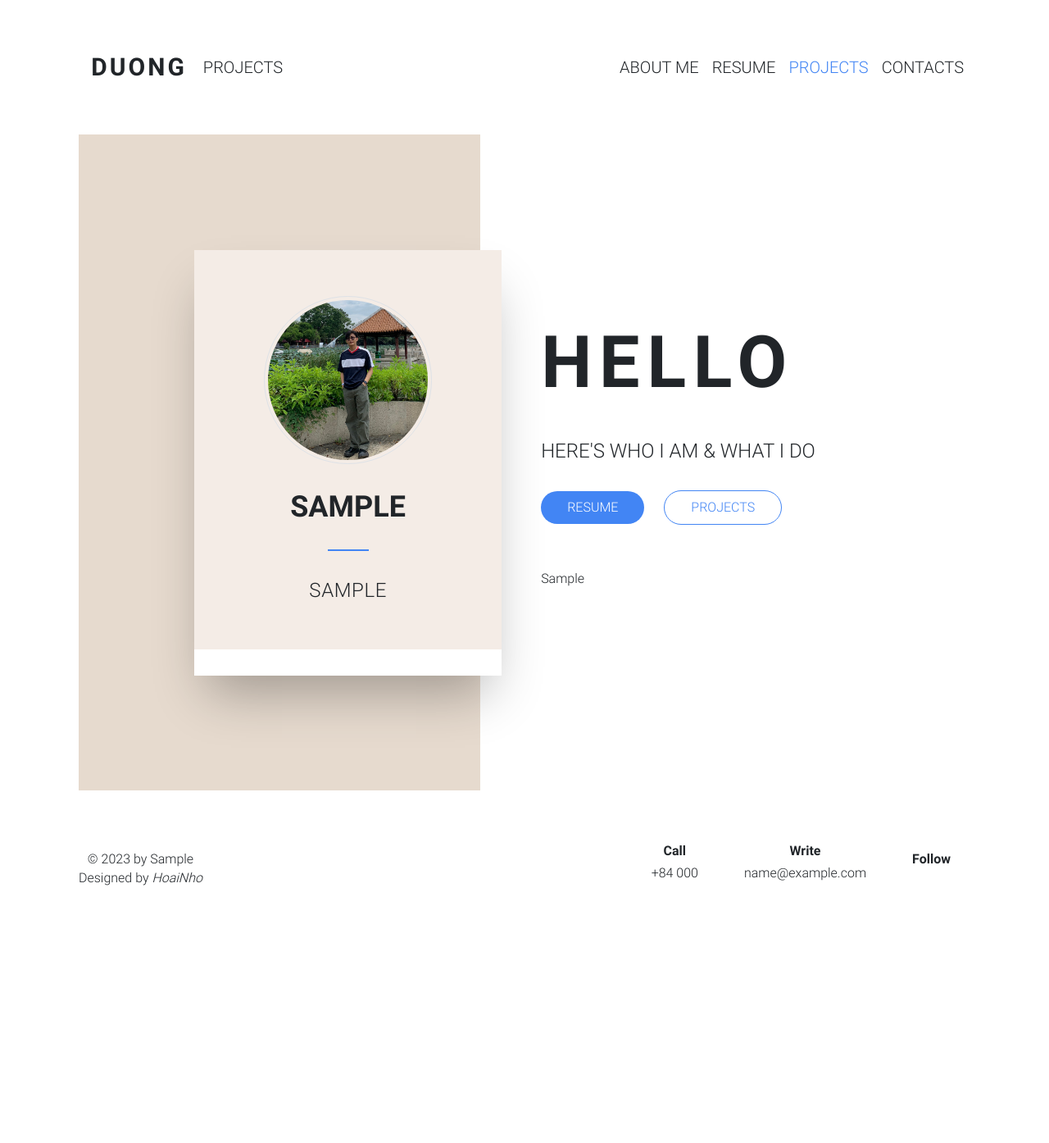
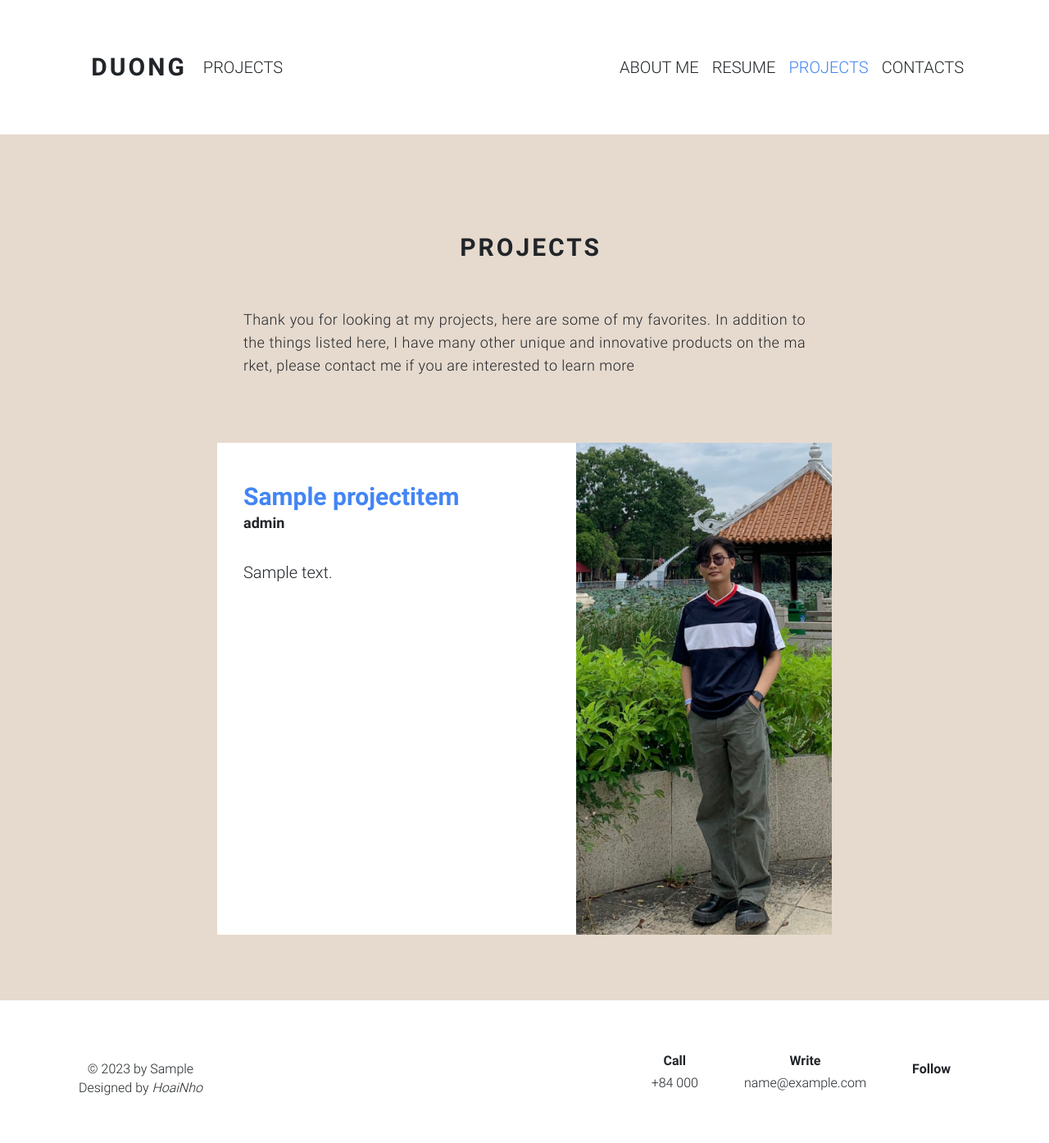
Before and after one commit to hoainho/resume-dj, a Django app: page /projects/ in a window 1280 px wide. Shown: the whole page at 82% size. Before the commit the page ends 1080 px from the top, so only its background shows below. Run offline with Django 4.2, Linux system fonts and the light colour scheme; a user stored in the database is signed in; tables that the repository leaves empty hold one stand-in row (values such as "Sample post"); style sheets or scripts are compiled from the project's sources; some libraries are stand-ins or nearby versions.

Commit message:
implement project page and update migration

```diff
--- a/api/admin.py
+++ b/api/admin.py
@@ -1,6 +1,6 @@
 from django.contrib import admin
 
 # Register your models here.
-from .models import  UserProfile, ProjectItem, SkillItem, Social, EducationItem
+from .models import  UserProfile, ProjectItem, SkillItem, Social, EducationItem, ExperienceItem
 
-admin.site.register((UserProfile, ProjectItem, SkillItem, Social, EducationItem))
+admin.site.register((UserProfile, ProjectItem, SkillItem, Social, EducationItem, ExperienceItem))
--- a/api/models.py
+++ b/api/models.py
@@ -201,7 +201,7 @@ class Refund(models.Model):
     def __str__(self):
         return f"{self.pk}"
 
-class ProjectItem(models.Model):
+class ExperienceItem(models.Model):
     user = models.ForeignKey(settings.AUTH_USER_MODEL, on_delete=models.CASCADE, blank=True, null=True)
     timeline = models.CharField(max_length=50)
     position = models.CharField(max_length=50)
@@ -211,6 +211,16 @@ class ProjectItem(models.Model):
     description = models.CharField(max_length=500)
     def __str__(self):
         return self.position + " - " + self.company_name
+
+class ProjectItem(models.Model):
+    user = models.ForeignKey(settings.AUTH_USER_MODEL, on_delete=models.CASCADE, blank=True, null=True)
+    name = models.CharField(max_length=50)
+    role = models.CharField(max_length=50)
+    description = models.CharField(max_length=500)
+    image = models.CharField(max_length=100, default="img/sample.jpg")
+    def __str__(self):
+        return self.name + " - " + self.role
+
 
 class EducationItem(models.Model):
     user = models.ForeignKey(settings.AUTH_USER_MODEL, on_delete=models.CASCADE, blank=True, null=True)
--- a/api/urls.py
+++ b/api/urls.py
@@ -5,6 +5,7 @@ from .views import (
     HomeView,
     OrderSummaryView,
     ResumeView,
+    ProjectView,
     add_to_cart,
     remove_from_cart,
     remove_single_item_from_cart,
@@ -28,7 +29,7 @@ urlpatterns = [
     path('payment/<payment_option>/', PaymentView.as_view(), name='payment'),
     path('request-refund/', RequestRefundView.as_view(), name='request-refund'),
     path('resume/', ResumeView.as_view(), name='resume'),
-    path('projects/', HomeView.as_view(), name='projects'),
+    path('projects/', ProjectView.as_view(), name='projects'),
     path('contact/', HomeView.as_view(), name='contact'),
 
 ]
--- a/api/views.py
+++ b/api/views.py
@@ -13,7 +13,7 @@ from django.utils import timezone
 from django.views.generic import ListView, DetailView, View
 
 from .forms import CheckoutForm, CouponForm, RefundForm, PaymentForm
-from .models import EducationItem, Item, OrderItem, Order, Address, Payment, Coupon, Refund, SkillItem, UserProfile, ProjectItem
+from .models import EducationItem, Item, OrderItem, Order, Address, Payment, Coupon, Refund, SkillItem, UserProfile, ProjectItem, ExperienceItem
 
 stripe.api_key = settings.STRIPE_SECRET_KEY
 
@@ -361,19 +361,27 @@ class ResumeView(View):
     def get(self, *args, **kwargs):
         main_skills = SkillItem.objects.filter(user=self.request.user, type="K");
         sub_skills = SkillItem.objects.filter(user=self.request.user, type="O");
-        projects = ProjectItem.objects.filter(user=self.request.user);
+        experiences = ExperienceItem.objects.filter(user=self.request.user);
         educations = EducationItem.objects.filter(user=self.request.user);
-        print("Skill: ", main_skills)
         context = {
             'profile': self.request.user.userprofile,
             'skills': {
                 'main': main_skills,
                 'sub': sub_skills
             },
-            'projects': projects,
+            'projects': experiences,
             'educations': educations
         }
         return render(self.request, 'resume.html', context)
+
+class ProjectView(View):
+    def get(self, *args, **kwargs):
+        projects = ProjectItem.objects.filter(user=self.request.user);
+        context = {
+            'profile': self.request.user.userprofile,
+            'projects': projects,
+        }
+        return render(self.request, 'project.html', context)
 
 class LogoutView(View):
     template_name = "logout.html"
--- a/templates/navbar.html
+++ b/templates/navbar.html
@@ -7,7 +7,7 @@
     class="w-full flex justify-center sm:justify-start items-center flex-col sm:flex-row"
   >
     <div class="flex items-center justify-center">
-      <i class="fa-solid fa-palette text-primary text-3xl mr-2"></i>
+      <i class="fa-solid {% if request.user.userprofile.major == 'Web Developer' %} fa-code {% else %} fa-palette {% endif %} text-primary text-3xl mr-2"></i>
       <a href="/">
         <h1 class="font-black text-[30px] my-2 tracking-widest uppercase">
           Duong
--- /dev/null
+++ b/templates/project.html
@@ -0,0 +1,18 @@
+
+{% extends "base.html" %}
+{% load static %}
+{% load %}
+{% block content %}
+<div class="flex flex-col items-center px-5 sm:px-24 py-8 bg-[#E6DACE]">
+    <div class="w-full sm:w-[750px]">
+      <div class="w-full my-20">
+        {% include 'title.html' %}
+        <p class="w-full break-all font-light text-lg mt-12 text-justify sm:text-center px-8 tracking-wide">
+          Thank you for looking at my projects, here are some of my favorites. In addition to the things listed here, I have many other unique and innovative products on the market, please contact me if you are interested to learn more
+        </p>
+      </div>
+      {% include 'project/project_list.html' %}
+    </div>
+  </div>
+
+{% endblock %}
--- /dev/null
+++ b/templates/project/project_list.html
@@ -0,0 +1,28 @@
+{% load static %}
+{% load %}
+
+{% block content %}
+{% for project in projects %}
+<div
+  class="w-full h-full sm:h-[600px] flex flex-col sm:flex-row items-start mb-12"
+>
+  <div class="w-full sm:w-7/12 py-12 px-8 bg-white relative h-full">
+    <div class="title">
+      <h1 class="text-primary font-black text-3xl">{{project.name}}</h1>
+      <p class="font-bold text-lg mb-8">{{project.role}}</p>
+    </div>
+    <p class="font-light text-xl text-justify break-word">
+      {{project.description}}
+    </p>
+  </div>
+  <div class="w-full sm:w-5/12 relative h-full">
+    <img
+      src="{% static 'img/IMG_9893.jpg' %}"
+      alt="project1"
+      class="w-full h-[auto] sm:h-full object-cover"
+    />
+  </div>
+</div>
+{% endfor %}
+
+{% endblock content %}
--- a/templates/resume.html
+++ b/templates/resume.html
@@ -96,7 +96,7 @@
         >
           {% for skill in skills.main %}
           <div class="w-full sm:w-50 flex justify-start items-center mb-5">
-            <i class="fa-solid fa-palette text-primary text-xl mr-2"></i>
+            <i class="fa-solid {% if request.user.userprofile.major == 'Web Developer' %} fa-code {% else %} fa-palette {% endif %} text-primary text-xl mr-2"></i>
             <h1 class="font-light text-medium">{{skill.title}}</h1>
           </div>
           {% endfor %}
@@ -112,7 +112,7 @@
         >
           {% for skill in skills.sub %}
           <div class="w-full sm:w-50 flex justify-start items-center mb-5">
-            <i class="fa-solid fa-palette text-primary text-xl mr-2"></i>
+            <i class="fa-solid {% if request.user.userprofile.major == 'Web Developer' %} fa-code {% else %} fa-palette {% endif %} text-primary text-xl mr-2"></i>
             <h1 class="font-light text-medium">{{skill.title}}</h1>
           </div>
           {% endfor %}
--- a/templates/title.html
+++ b/templates/title.html
@@ -1,5 +1,5 @@
 <div class="flex items-center justify-center">
-    <i class="fa-solid fa-palette text-primary text-3xl mr-2"></i>
+    <i class="fa-solid {% if request.user.userprofile.major == 'Web Developer' %} fa-code {% else %} fa-palette {% endif %} text-primary text-3xl mr-2"></i>
     <a href="{{ request.path|slice:':-1' }}">
       <h1 class="font-black text-[30px] my-2 tracking-widest uppercase">
         {{ request.path|slice:"1:-1" }}
--- a/theme/static/css/dist/styles.css
+++ b/theme/static/css/dist/styles.css
@@ -976,6 +976,10 @@ select {
   margin-top: 1.25rem;
 }
 
+.mt-12 {
+  margin-top: 3rem;
+}
+
 .block {
   display: block;
 }
@@ -1028,6 +1032,22 @@ select {
   height: 100vh;
 }
 
+.h-\[350px\] {
+  height: 350px;
+}
+
+.h-\[\] {
+  height: ;
+}
+
+.h-\[500px\] {
+  height: 500px;
+}
+
+.h-\[auto\] {
+  height: auto;
+}
+
 .min-h-screen {
   min-height: 100vh;
 }
@@ -1106,6 +1126,10 @@ select {
 
 .justify-between {
   justify-content: space-between;
+}
+
+.break-all {
+  word-break: break-all;
 }
 
 .rounded {
@@ -1242,6 +1266,11 @@ select {
 .py-8 {
   padding-top: 2rem;
   padding-bottom: 2rem;
+}
+
+.py-12 {
+  padding-top: 3rem;
+  padding-bottom: 3rem;
 }
 
 .pt-1 {
@@ -1485,6 +1514,38 @@ select {
     height: 100vh;
   }
 
+  .sm\:h-\[450px\] {
+    height: 450px;
+  }
+
+  .sm\:h-full {
+    height: 100%;
+  }
+
+  .sm\:h-\[auto\] {
+    height: auto;
+  }
+
+  .sm\:h-\[auot\] {
+    height: auot;
+  }
+
+  .sm\:h-\[5000px\] {
+    height: 5000px;
+  }
+
+  .sm\:h-\[500px\] {
+    height: 500px;
+  }
+
+  .sm\:h-\[100\%\] {
+    height: 100%;
+  }
+
+  .sm\:h-\[600px\] {
+    height: 600px;
+  }
+
   .sm\:w-\[375px\] {
     width: 375px;
   }
@@ -1499,6 +1560,18 @@ select {
 
   .sm\:w-full {
     width: 100%;
+  }
+
+  .sm\:w-\[750px\] {
+    width: 750px;
+  }
+
+  .sm\:w-5\/12 {
+    width: 41.666667%;
+  }
+
+  .sm\:w-7\/12 {
+    width: 58.333333%;
   }
 
   .sm\:flex-row {
@@ -1541,6 +1614,10 @@ select {
     padding-bottom: 2rem;
   }
 
+  .sm\:text-center {
+    text-align: center;
+  }
+
   .sm\:text-3xl {
     font-size: 1.875rem;
     line-height: 2.25rem;
```
Also changed, not shown: api/migrations/0011_rename_assetslink_projectitem_name_and_more.py (added), api/static/img/sample.jpg (renamed from static/img/sample.jpg), static/img/cropimage-bed-cv.jpg (deleted).
